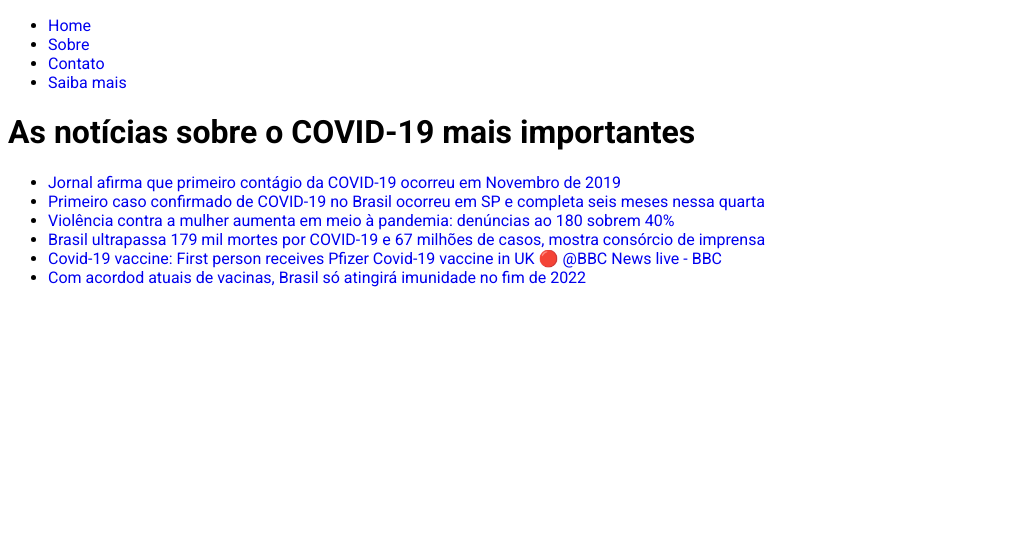
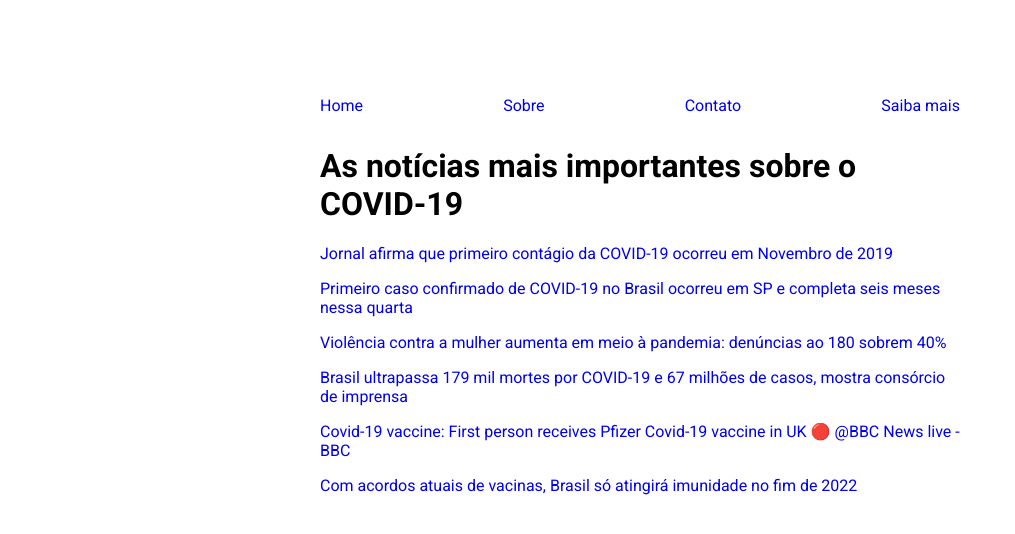
Before and after one commit to amandabc/Covid-19-news-page, a plain HTML site: page index.html in a window 1280 px wide. Shown: the whole page, without its empty margins (0-1015 px from the left). Drawn offline with Linux system fonts and the light colour scheme.

Commit message:
Css adicionado e lista transformadaem parágrafos

```diff
--- a/index.html
+++ b/index.html
@@ -8,24 +8,24 @@
     <link href="https://fonts.googleapis.com/css2?family=Roboto:wght@100;400;700&display=swap" rel="stylesheet">
   </head>
   <body>
-  <ul>
-    <li><a href="./index.html">Home</li>
-    <li><a href="./sobre.html">Sobre</a></li>
-    <li><a href="./contato.html">Contato</a></li>
-    <li><a href="./saibamais.html">Saiba mais</a></li>
-  </ul>
+   <nav class = "container" >
+        <div><a href="./index.html">Home</a></div>
+        <div><a href="./sobre.html">Sobre</a></div>
+        <div><a href="./contato.html">Contato</a></div>
+        <div><a href="./saibamais.html">Saiba mais</a></div>
+  </nav>
+<div>
+  <h1> As notícias mais importantes sobre o COVID-19</h1>
 
-<h1> As notícias sobre o COVID-19 mais importantes</h1>
 
-<ul>
 
-<li><a href="https://noticias.uol.com.br/ultimas-noticias/efe/2020/03/13/jornal-afirma-que-primeiro-contagio-da-covid-19-na-china-ocorreu-em-novembro.htm">Jornal afirma que primeiro contágio da COVID-19 ocorreu em Novembro de 2019</a></li>
-<li><a href="https://g1.globo.com/sp/sao-paulo/noticia/2020/08/26/primeiro-caso-confirmado-de-covid-19-no-brasil-ocorreu-em-sp-e-completa-seis-meses-nesta-quarta.ghtml">Primeiro caso confirmado de COVID-19 no Brasil ocorreu em SP e completa seis meses nessa quarta</a></li>
-<li><a href="https://www.istoedinheiro.com.br/violencia-contra-a-mulher-aumenta-em-meio-a-pandemia-denuncias-ao-180-sobem-40/">Violência contra a mulher aumenta em meio à pandemia: denúncias ao 180 sobrem 40%</a></li>
-<li><a href="https://www1.folha.uol.com.br/equilibrioesaude/2020/12/brasil-ultrapassa-179-mil-mortes-por-covid-19-e-67-milhoes-de-casos-mostra-consorcio-de-imprensa.shtml">Brasil ultrapassa 179 mil mortes por COVID-19 e 67 milhões de casos, mostra consórcio de imprensa</a></li>
+  <p><a href="https://noticias.uol.com.br/ultimas-noticias/efe/2020/03/13/jornal-afirma-que-primeiro-contagio-da-covid-19-na-china-ocorreu-em-novembro.htm">Jornal afirma que primeiro contágio da COVID-19 ocorreu em Novembro de 2019</a></p>
+  <p><a href="https://g1.globo.com/sp/sao-paulo/noticia/2020/08/26/primeiro-caso-confirmado-de-covid-19-no-brasil-ocorreu-em-sp-e-completa-seis-meses-nesta-quarta.ghtml">Primeiro caso confirmado de COVID-19 no Brasil ocorreu em SP e completa seis meses nessa quarta</a></p>
+  <p><a href="https://www.istoedinheiro.com.br/violencia-contra-a-mulher-aumenta-em-meio-a-pandemia-denuncias-ao-180-sobem-40/">Violência contra a mulher aumenta em meio à pandemia: denúncias ao 180 sobrem 40%</a></p>
+  <p><a href="https://www1.folha.uol.com.br/equilibrioesaude/2020/12/brasil-ultrapassa-179-mil-mortes-por-covid-19-e-67-milhoes-de-casos-mostra-consorcio-de-imprensa.shtml">Brasil ultrapassa 179 mil mortes por COVID-19 e 67 milhões de casos, mostra consórcio de imprensa</a></p>
 
-<li><a href="https://www.youtube.com/watch?v=aWAly3INavM">Covid-19 vaccine: First person receives Pfizer Covid-19 vaccine in UK 🔴 @BBC News live - BBC </a></li>
-<li><a href="https://noticias.uol.com.br/colunas/jamil-chade/2020/12/10/com-acordos-atuais-de-vacinas-brasil-so-atingira-imunidade-no-fim-de-2022.htm">Com acordod atuais de vacinas, Brasil só atingirá imunidade no fim de 2022</a></li>
-</ul>
+  <p><a href="https://www.youtube.com/watch?v=aWAly3INavM">Covid-19 vaccine: First person receives Pfizer Covid-19 vaccine in UK 🔴 @BBC News live - BBC </a></p>
+  <p><a href="https://noticias.uol.com.br/colunas/jamil-chade/2020/12/10/com-acordos-atuais-de-vacinas-brasil-so-atingira-imunidade-no-fim-de-2022.htm">Com acordos atuais de vacinas, Brasil só atingirá imunidade no fim de 2022</a></p>
+</div>
   </body>
 </html>
--- a/styles.css
+++ b/styles.css
@@ -1,5 +1,7 @@
 .container {
   display: flex; /* or inline-flex */
+  flex-direction: row;
+  justify-content: space-between;
 }
 
 
@@ -9,4 +11,13 @@ a{
 
 body{
   font-family: 'Roboto', sans-serif;
+  margin: 5% 25%;
 }
+
+link{
+  color: blue;
+}
+
+div{
+  margin-top:5%;
+}
```
Also changed, not shown: contato.html (+6 -6 lines), saibamais.html (+15 -18 lines), sobre.html (+9 -9 lines).
